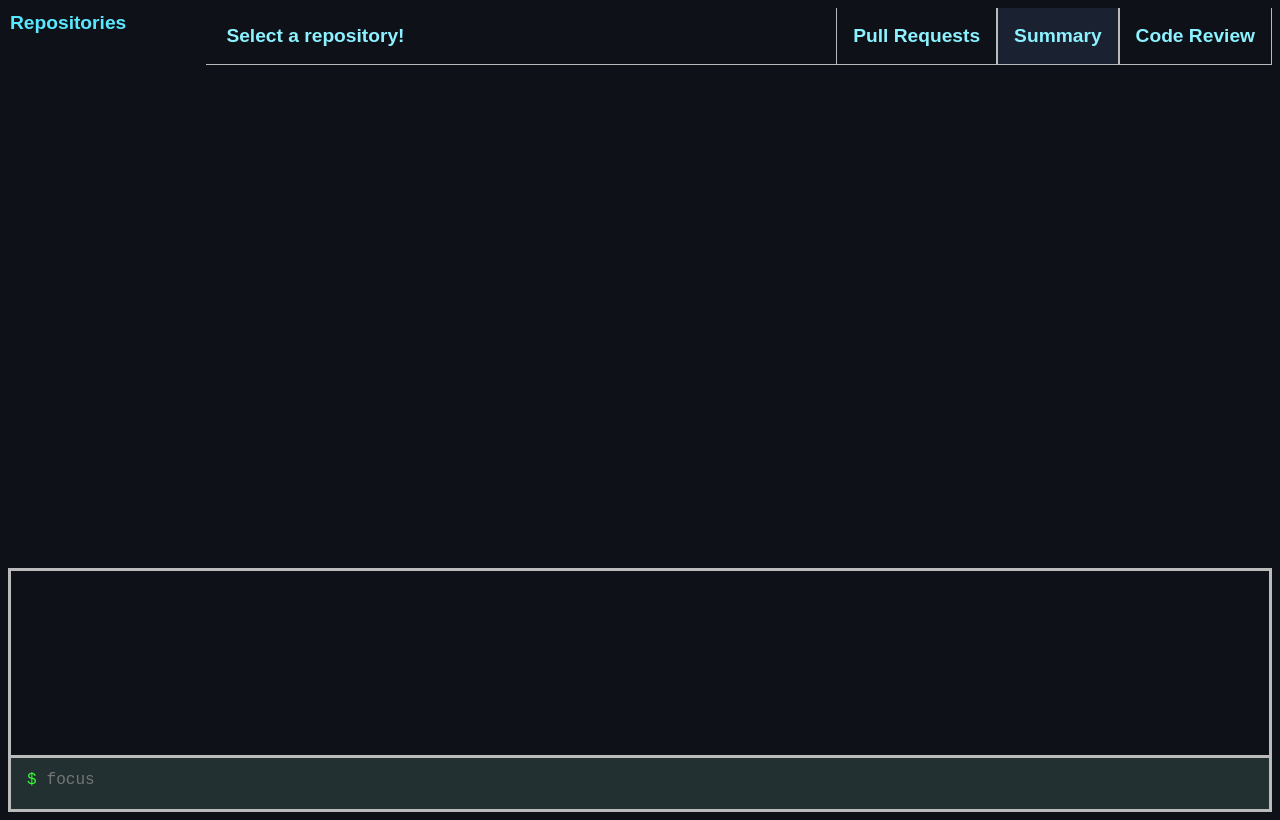
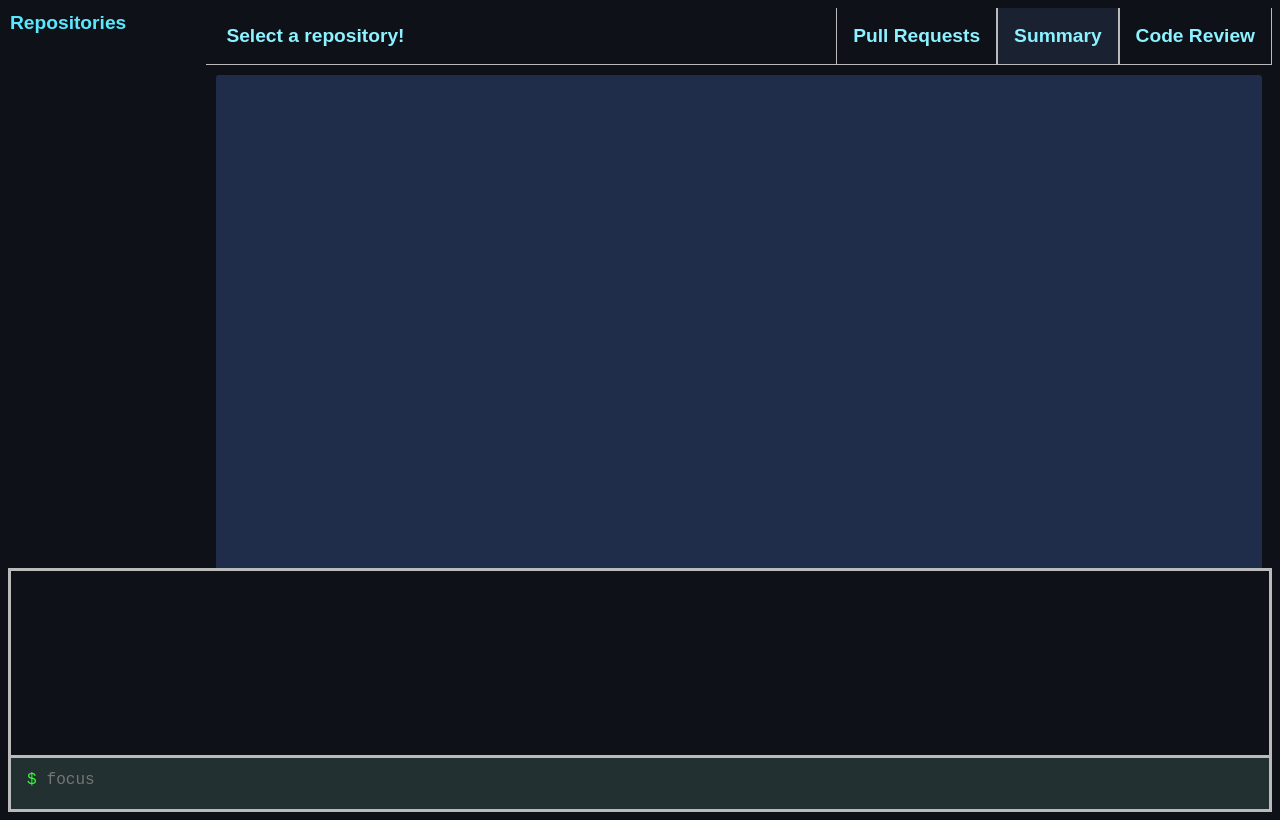
Before and after one commit to ChuckGills/Hack_Ku_25, a React (Vite) app in the folder app/: page / in a window 1280 px wide. Both pictures are taken after a click on the element "Summary". Built offline with nearby package versions, Linux system fonts and the light colour scheme; a web font is replaced by a local one.

Commit message:
finalized styling for summary

```diff
--- a/app/src/components/Summary.tsx
+++ b/app/src/components/Summary.tsx
@@ -2,6 +2,8 @@ import React, { useState, useEffect } from 'react';
 import { Repo } from "./RepoCard";
 import { PullRequest } from './PullRequests';
 import ReactMarkDown from 'react-markdown';
+import rehypeHighlight from 'rehype-highlight';
+import remarkGfm from 'remark-gfm';
 
 interface SummaryProps {
     repo: Repo,
@@ -10,13 +12,13 @@ interface SummaryProps {
 
 export const Summary: React.FC<SummaryProps> = ({ repo, pr }) => {
     const [text, setText] = useState<string>('');
-    useEffect(()=>{
+    useEffect(() => {
         if (repo === null || pr === null)
             return;
 
         const getSummary = async () => {
             const data = await window.myAPI.runCommand(`gemini summarize ${pr.number}`);
-            console.log("summarize",data);
+            console.log("summarize", data);
             setText(data);
         }
         getSummary();
@@ -25,10 +27,65 @@ export const Summary: React.FC<SummaryProps> = ({ repo, pr }) => {
 
 
     return (
-        <div>
-            <ReactMarkDown>
-                {text}
-            </ReactMarkDown>
-        </div>
+        <div style={{
+            padding: '2em',
+            paddingBottom: '5em',
+            width: '75vw',
+            overflowY: 'scroll',
+            height: '61vh',
+            fontFamily: "'BigBlueTerminal', sans-serif",
+            fontWeight: 'lighter',
+            fontSize: '16px',
+            lineHeight: '22px'
+            // wordBreak: 'break-word',
+            // overflowWrap: 'break-word',
+        }}>
+            <ReactMarkDown
+                children={text}
+                remarkPlugins={[remarkGfm]}
+                rehypePlugins={[rehypeHighlight]}
+                components={{
+                    code({ node, inline, className, children, ...props }) {
+                        return inline ? (
+                            <code
+                                style={{
+                                    backgroundColor: '#2d2d2d',
+                                    borderRadius: '4px',
+                                    padding: '0.2em 0.4em',
+                                    fontSize: '14px',
+                                    fontFamily:
+                                        'SFMono-Regular, Consolas, "Liberation Mono", Menlo, monospace',
+                                }}
+                                {...props}
+                            >
+                                {children}
+                            </code>
+                        ) : (
+                            <pre
+                                style={{
+                                    backgroundColor: '#2d2d2d',
+                                    borderRadius: '6px',
+                                    padding: '1em',
+                                    whiteSpace: 'pre-wrap',
+                                    overflowWrap: 'break-word',
+                                    maxWidth: '100%',
+                                    overflowX: 'auto',
+                                    fontFamily:
+                                        'SFMono-Regular, Consolas, "Liberation Mono", Menlo, monospace',
+                                }}
+                            >
+                                <code className={className} {...props}>
+                                    {children}
+                                </code>
+                            </pre>
+                        );
+                    },
+                }}
+            />
+            {/* </ReactMarkDown> */}
+            <br />
+            <br />
+            <br />
+        </div >
     );
 }
```
